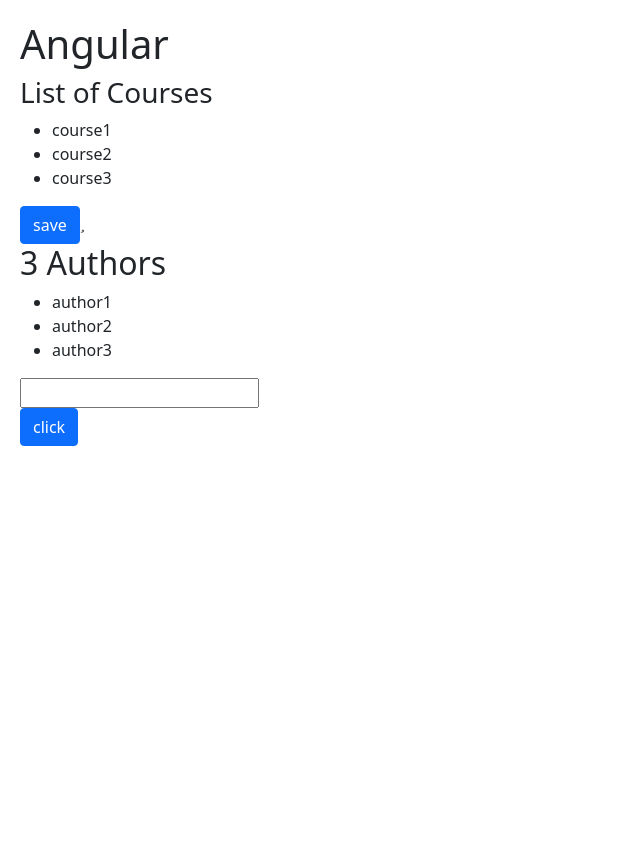
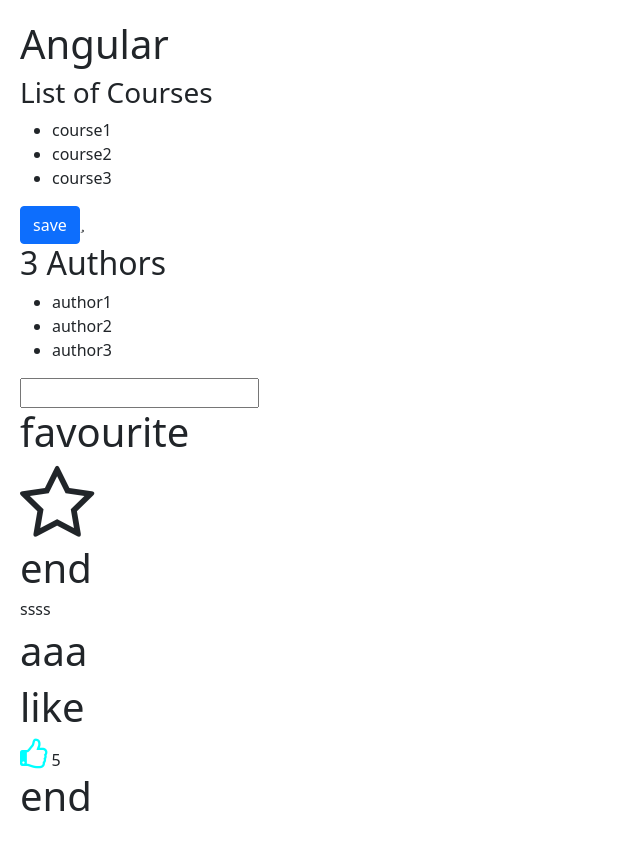
Before and after one commit to fay3r/angular-course-exercises, an Angular app: page / in a window 1280 px wide. Shown: the whole page, without its empty margins (0-640 px from the left). Before the commit the page ends 800 px from the top, so only its background shows below. Built offline with nearby package versions, Linux system fonts and the light colour scheme.

Commit message:
binding, passing data, input output Like task done

```diff
--- a/src/app/app.component.html
+++ b/src/app/app.component.html
@@ -5,6 +5,12 @@
 
 <title-casing></title-casing>
 
-<favourite [isFavourite]="post.isFavourite" (change)="onFavouriteChanged()"></favourite>
+<favourite [isFavourite]="post.isFavourite"  (change)="onFavouriteChanged($event)"></favourite>
 
+<bootstrap-panel>
+  <ng-container class="hgee">aaa</ng-container>
+  <ng-container class="exa">ssss</ng-container>
+</bootstrap-panel>
+
+<like [isLiked]="tweet.isLiked" [likeCounter]="tweet.likesCount"></like>
 <router-outlet></router-outlet>
--- a/src/app/app.component.ts
+++ b/src/app/app.component.ts
@@ -1,4 +1,5 @@
 import { Component } from '@angular/core';
+import {FavouriteChangedEventArgs} from "./components/favourite/favourite.component";
 
 @Component({
   selector: 'app-root',
@@ -13,8 +14,15 @@ export class AppComponent {
     isFavourite:true
   }
 
+  tweet={
+    body:'body of the tweet',
+    isLiked:false,
+    likesCount:5
+  }
 
-  onFavouriteChanged() {
-    console.log('fav changed')
+
+  onFavouriteChanged(eventArgs:FavouriteChangedEventArgs) {
+    console.log(eventArgs)
   }
+
 }
--- a/src/app/app.module.ts
+++ b/src/app/app.module.ts
@@ -10,6 +10,8 @@ import { TitleCasingComponent } from './components/title-casing/title-casing.com
 import {FormsModule} from "@angular/forms";
 import { ExamplePipe } from './pipe/example.pipe';
 import { FavouriteComponent } from './components/favourite/favourite.component';
+import { PanelComponentComponent } from './components/panel-component/panel-component.component';
+import { LikeComponent } from './components/like/like.component';
 
 @NgModule({
   declarations: [
@@ -18,7 +20,9 @@ import { FavouriteComponent } from './components/favourite/favourite.component';
     AuthorsComponent,
     TitleCasingComponent,
     ExamplePipe,
-    FavouriteComponent
+    FavouriteComponent,
+    PanelComponentComponent,
+    LikeComponent
   ],
   imports: [
     BrowserModule,
--- a/src/app/components/favourite/favourite.component.html
+++ b/src/app/components/favourite/favourite.component.html
@@ -1,4 +1,3 @@
-<Button class="btn" [class.btn-primary]="isFavourite" [class.btn-danger]="!isFavourite" (click)="onClick()">
-  click
-
-</Button>
+<h1>favourite</h1>
+<span class="fa fa-5x" [class.fa-star-o]="isFavourite" [class.fa-star]="!isFavourite" (click)="onClick()"></span>
+<h1>end</h1>
--- a/src/app/components/favourite/favourite.component.ts
+++ b/src/app/components/favourite/favourite.component.ts
@@ -5,19 +5,18 @@ import {Component, Input, OnInit, Output, EventEmitter} from '@angular/core';
   templateUrl: './favourite.component.html',
   styleUrls: ['./favourite.component.css']
 })
-export class FavouriteComponent implements OnInit {
+export class FavouriteComponent  {
 
   @Input()
   isFavourite:boolean |undefined;
   @Output() change = new EventEmitter();
-  constructor() { }
-
-  ngOnInit(): void {
-  }
 
   onClick(){
     this.isFavourite = !this.isFavourite;
-    this.change.emit();
+    this.change.emit({newValue: this.isFavourite});
   }
+}
 
+export interface FavouriteChangedEventArgs {
+  newValue: boolean
 }
--- /dev/null
+++ b/src/app/components/like/like.component.css
@@ -0,0 +1,4 @@
+.fa{
+  cursor: pointer;
+  color: aqua;
+}
--- /dev/null
+++ b/src/app/components/like/like.component.html
@@ -0,0 +1,5 @@
+<h1>like</h1>
+<span class="fa fa-2x" [class.fa-thumbs-up]="isLiked" [class.fa-thumbs-o-up]="!isLiked" [class.fa-thumb-tack]=""
+      (click)="onClick()"></span>
+<span>  {{likeCounter}}</span>
+<h1>end</h1>
--- /dev/null
+++ b/src/app/components/like/like.component.ts
@@ -0,0 +1,21 @@
+import {Component, Input, OnInit, Output, EventEmitter} from '@angular/core';
+
+@Component({
+  selector: 'like',
+  templateUrl: './like.component.html',
+  styleUrls: ['./like.component.css']
+})
+export class LikeComponent {
+
+  @Input()
+  isLiked:boolean |undefined;
+  @Input()
+  likeCounter:any;
+
+  onClick(){
+    this.likeCounter += this.isLiked ? -1:1;
+    this.isLiked=!this.isLiked;
+
+  }
+
+}
--- /dev/null
+++ b/src/app/components/panel-component/panel-component.component.html
@@ -0,0 +1,4 @@
+<h6>
+  <ng-content select=".exa"></ng-content>
+</h6>
+<h1><ng-content select=".hgee"></ng-content> </h1>
--- /dev/null
+++ b/src/app/components/panel-component/panel-component.component.ts
@@ -0,0 +1,15 @@
+import { Component, OnInit } from '@angular/core';
+
+@Component({
+  selector: 'bootstrap-panel',
+  templateUrl: './panel-component.component.html',
+  styleUrls: ['./panel-component.component.css']
+})
+export class PanelComponentComponent implements OnInit {
+
+  constructor() { }
+
+  ngOnInit(): void {
+  }
+
+}
```
Also changed, not shown: src/app/components/panel-component/panel-component.component.css (added), 2 other files (tests, documents, lock files or other folders).
